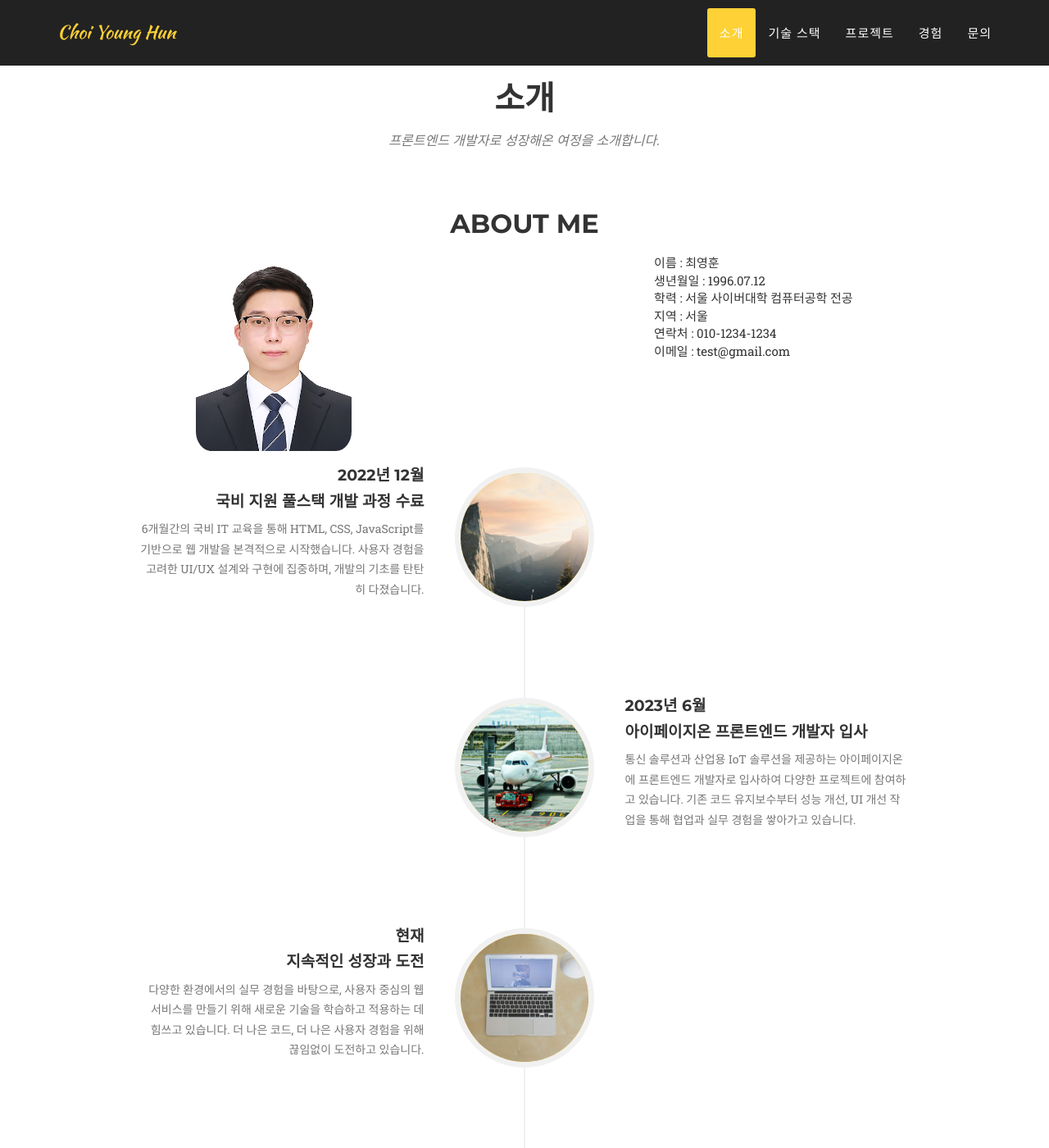
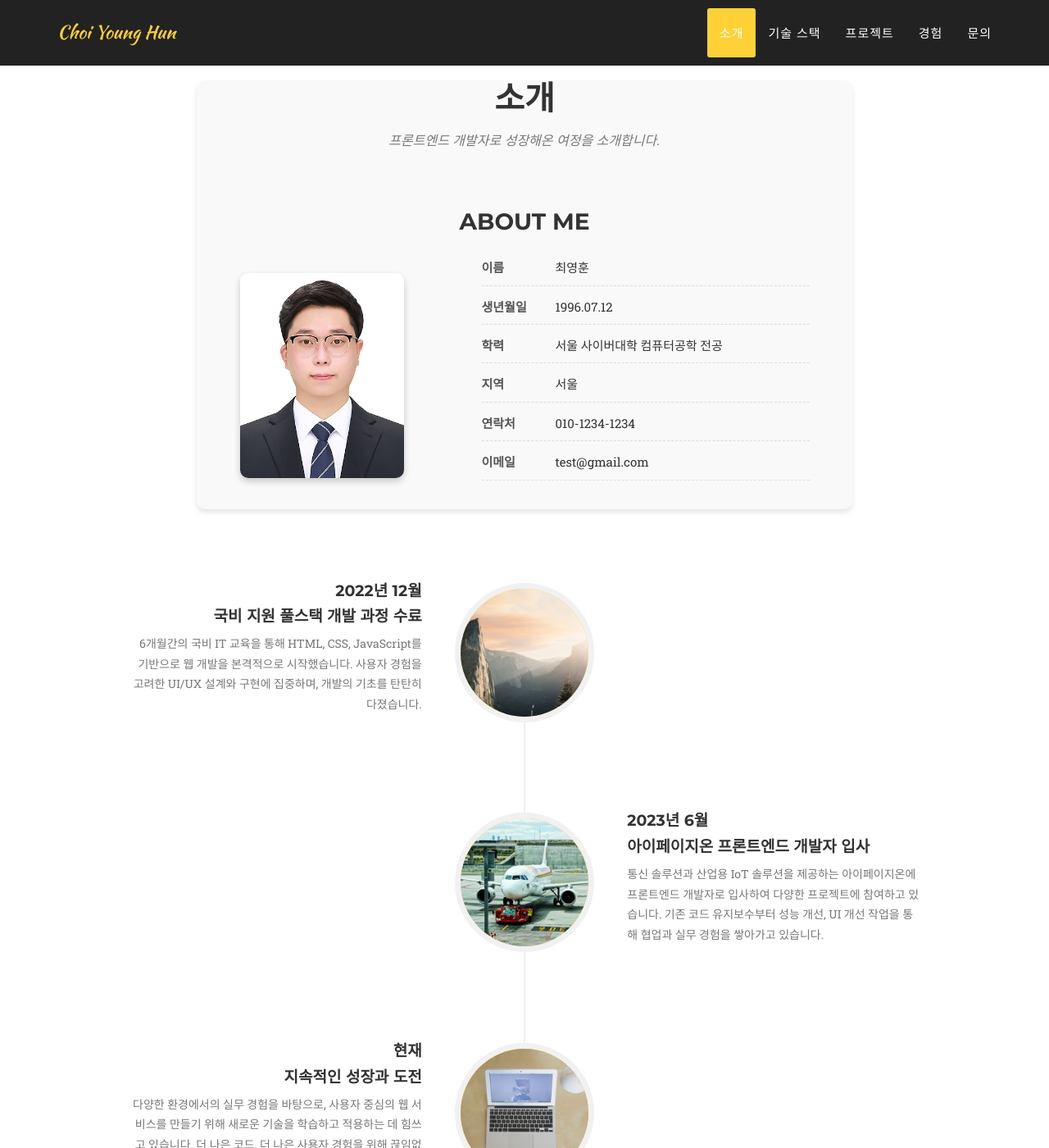
Before and after one commit to ggnu11/ggnu11.github.io, a Jekyll site: the page built from index.html, in a window 1280 px wide and 1400 px high, scrolled down 810 px. Shown: the whole window at 82% size. Built offline with Jekyll 4.4.1, drawn with Linux system fonts in a browser that asks for light colours; some web fonts are replaced.

Commit message:
[about] about 스타일 수정

```diff
--- a/_includes/about.html
+++ b/_includes/about.html
@@ -8,25 +8,40 @@
           프론트엔드 개발자로 성장해온 여정을 소개합니다.
         </h3>
       </div>
-      <div style="margin: 20px auto">
-        <h2 style="text-align: center; margin: 20px 0">About Me</h2>
-        <div style="display: flex; justify-content: space-around">
-          <img
-            style="width: 190px; height: 240px; border-radius: 10%"
-            src="img/about/profile.jpg"
-            alt="회사"
-          />
-          <div>
-            <div>이름 : 최영훈</div>
-            <div>생년월일 : 1996.07.12</div>
-            <div>학력 : 서울 사이버대학 컴퓨터공학 전공</div>
-            <div>지역 : 서울</div>
-            <div>연락처 : 010-1234-1234</div>
-            <div>이메일 : test@gmail.com</div>
+      <div class="about-me-container">
+        <h2 class="about-me-title">About Me</h2>
+        <div class="about-me-content">
+          <div class="profile-image-container">
+            <img class="profile-image" src="img/about/profile.jpg" alt="프로필 이미지" />
+          </div>
+          <div class="personal-info">
+            <div class="info-item">
+              <span class="info-label">이름</span>
+              <span class="info-value">최영훈</span>
+            </div>
+            <div class="info-item">
+              <span class="info-label">생년월일</span>
+              <span class="info-value">1996.07.12</span>
+            </div>
+            <div class="info-item">
+              <span class="info-label">학력</span>
+              <span class="info-value">서울 사이버대학 컴퓨터공학 전공</span>
+            </div>
+            <div class="info-item">
+              <span class="info-label">지역</span>
+              <span class="info-value">서울</span>
+            </div>
+            <div class="info-item">
+              <span class="info-label">연락처</span>
+              <span class="info-value">010-1234-1234</span>
+            </div>
+            <div class="info-item">
+              <span class="info-label">이메일</span>
+              <span class="info-value">test@gmail.com</span>
+            </div>
           </div>
         </div>
       </div>
-    </div>
     <div class="row">
       <div class="col-lg-12">
         <ul class="timeline">
--- a/_layouts/style.css
+++ b/_layouts/style.css
@@ -1,3 +1,4 @@
 {% include css/bootstrap.min.css %}
 {% include css/agency.css %}
+{% include css/about.css %}
 {{ content }}
```
Also changed, not shown: _includes/css/about.css (added, +75 -0 lines).
